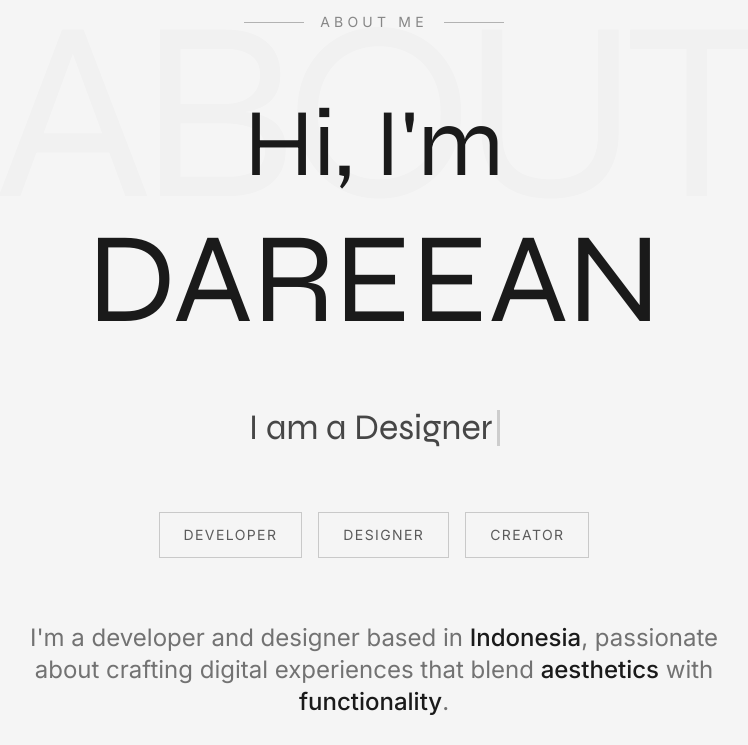
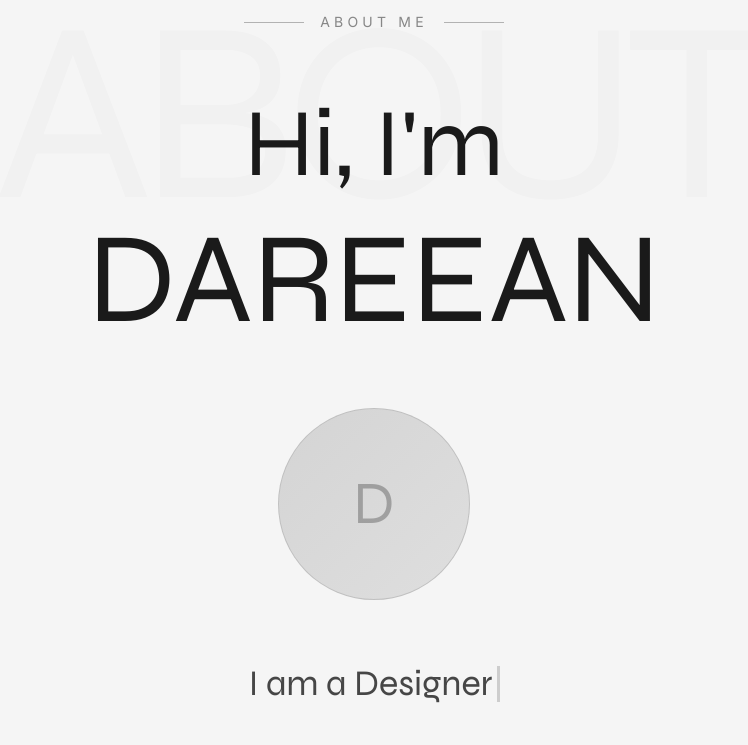
Before and after one commit to Dareean/portofolio, a Next.js app: page / in a window 1280 px wide. Shown: the part 1380-2125 px from the top of the page, without its empty margins (266-1014 px from the left). Built offline with nearby package versions, Linux system fonts and the light colour scheme.

Commit message:
feat: Add AboutMe component with a typewriter effect, animated text, and a resume link.

```diff
--- a/components/AboutMe.tsx
+++ b/components/AboutMe.tsx
@@ -164,6 +164,34 @@ export default function AboutMe() {
             </div>
           </div>
 
+          {/* Profile Photo */}
+          <motion.div
+            className="flex justify-center"
+            initial={{ opacity: 0, scale: 0.8 }}
+            whileInView={{ opacity: 1, scale: 1 }}
+            viewport={{ once: true }}
+            transition={{ delay: 0.3, duration: 0.8 }}
+          >
+            <motion.div
+              className="relative w-32 h-32 sm:w-40 sm:h-40 md:w-48 md:h-48 rounded-full overflow-hidden border border-off-white/20 bg-off-white/5"
+              whileHover={{ scale: 1.05, borderColor: "rgba(26, 26, 26, 0.4)" }}
+              transition={{ duration: 0.3 }}
+            >
+              {/* Placeholder - replace src with your actual photo */}
+              <div className="w-full h-full bg-gradient-to-br from-off-white/10 to-off-white/5 flex items-center justify-center">
+                <span className="text-off-white/30 text-4xl sm:text-5xl md:text-6xl font-display">D</span>
+              </div>
+              {/* Uncomment and use this when you have your photo:
+              <Image
+                src="/profile.jpg"
+                alt="Dareean"
+                fill
+                className="object-cover grayscale hover:grayscale-0 transition-all duration-500"
+              />
+              */}
+            </motion.div>
+          </motion.div>
+
           {/* Typewriter role display */}
           <motion.div
             className="text-center px-2"
```
